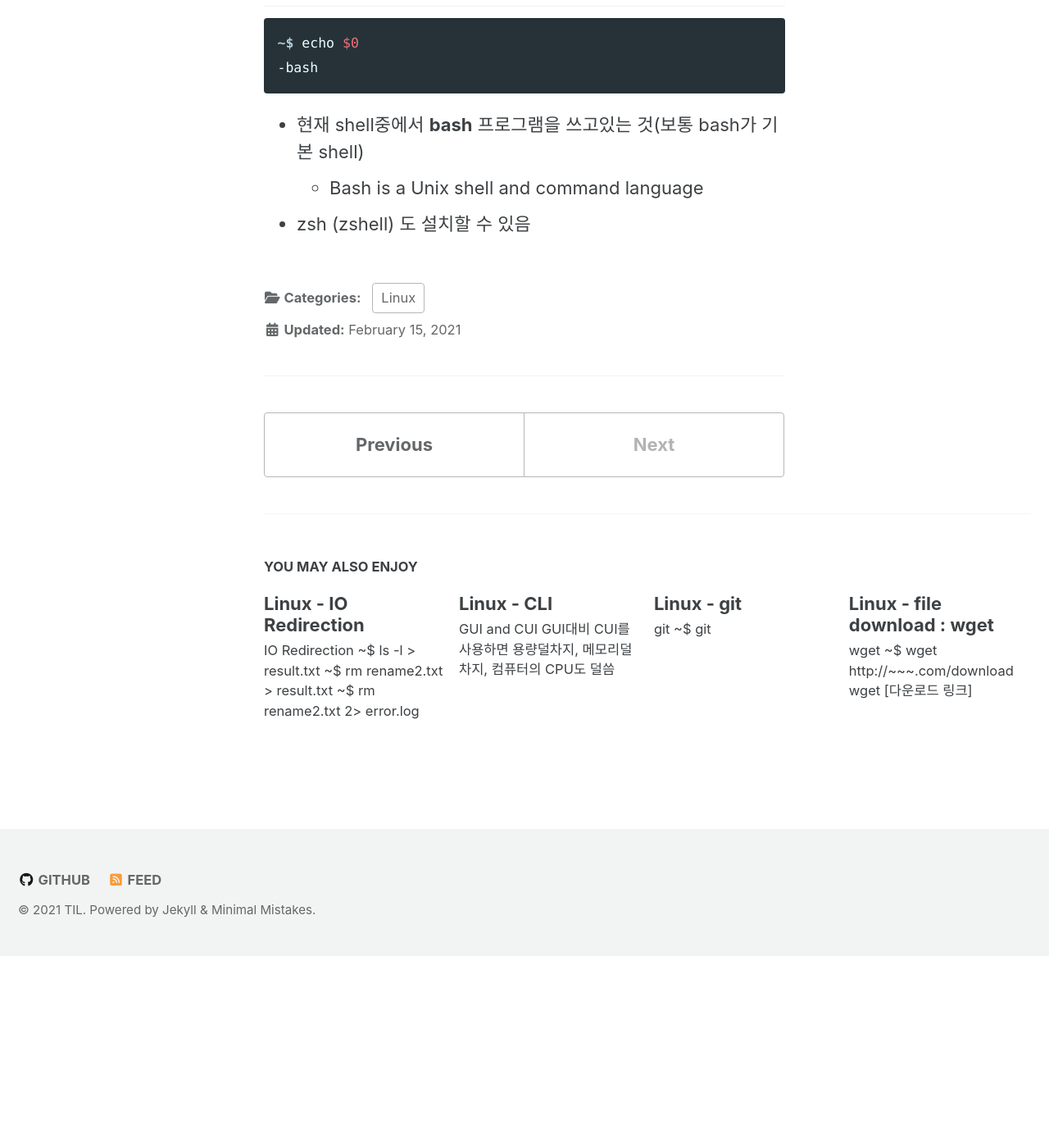
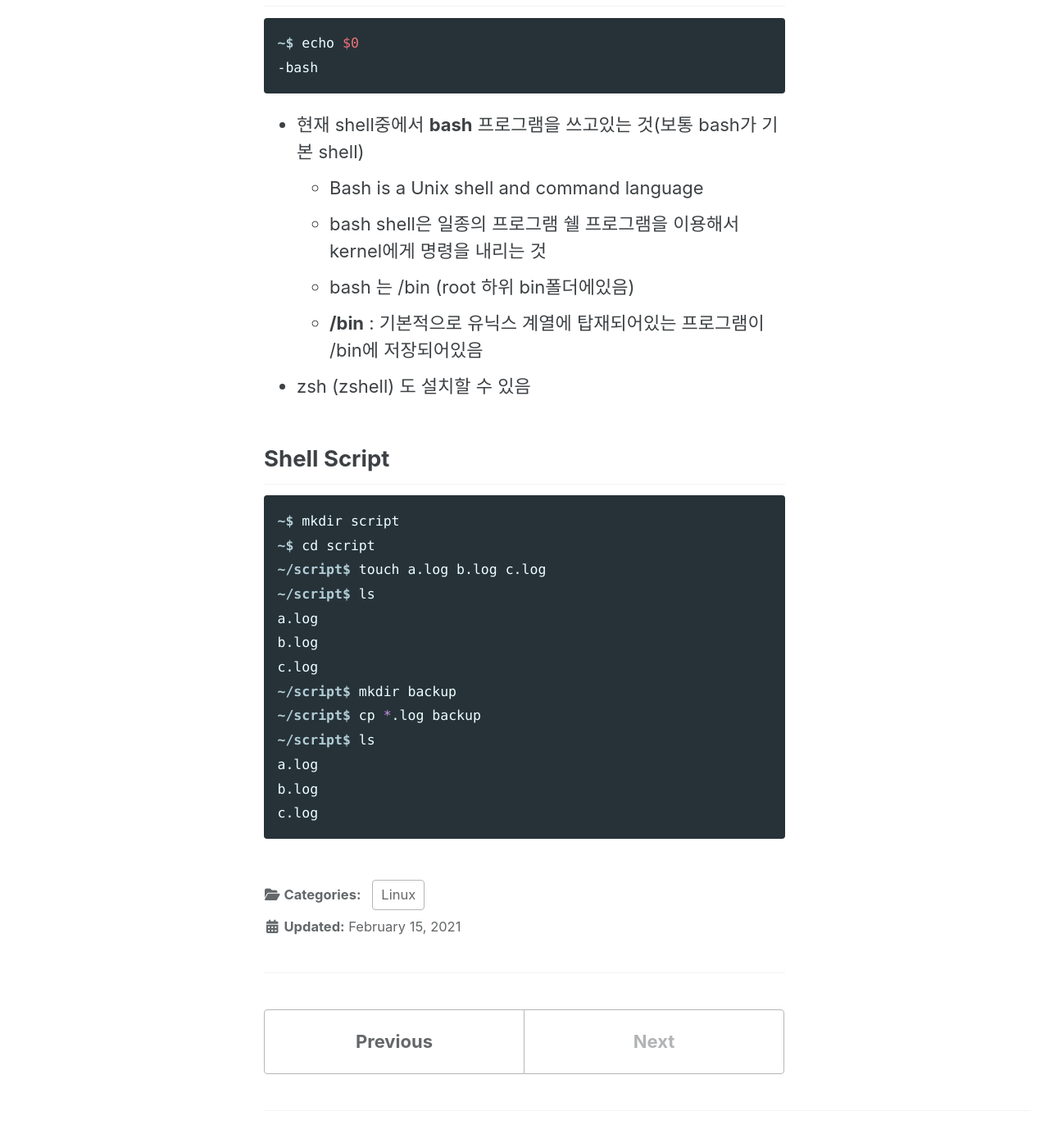
Before and after one commit to sujinsjlee/TIL, a Jekyll site: the page built from _posts/2021-02-15-Linux_9.md, in a window 1280 px wide and 1400 px high, scrolled down 694 px. Shown: the top 1394 px of the window at 82% size. Built offline with Jekyll 4.4.1, drawn with Linux system fonts in a browser that asks for light colours; cached includes are drawn as plain includes; nearby versions of some CDN libraries; before the commit the page ends 1860 px from its top, so only the background shows below that.

Commit message:
[Linux] /bin

````diff
--- a/_posts/2021-02-15-Linux_9.md
+++ b/_posts/2021-02-15-Linux_9.md
@@ -22,4 +22,24 @@ tags:
 
 - 현재 shell중에서 **bash** 프로그램을 쓰고있는 것(보통 bash가 기본 shell)
     - Bash is a Unix shell and command language
+    - bash shell은 일종의 프로그램 쉘 프로그램을 이용해서 kernel에게 명령을 내리는 것
+    - bash 는 /bin (root 하위 bin폴더에있음)
+    - **/bin** : 기본적으로 유닉스 계열에 탑재되어있는 프로그램이 /bin에 저장되어있음
 - zsh (zshell) 도 설치할 수 있음
+
+## Shell Script
+```console
+~$ mkdir script
+~$ cd script
+~/script$ touch a.log b.log c.log
+~/script$ ls
+a.log
+b.log
+c.log
+~/script$ mkdir backup
+~/script$ cp *.log backup
+~/script$ ls
+a.log
+b.log
+c.log
+```
````
